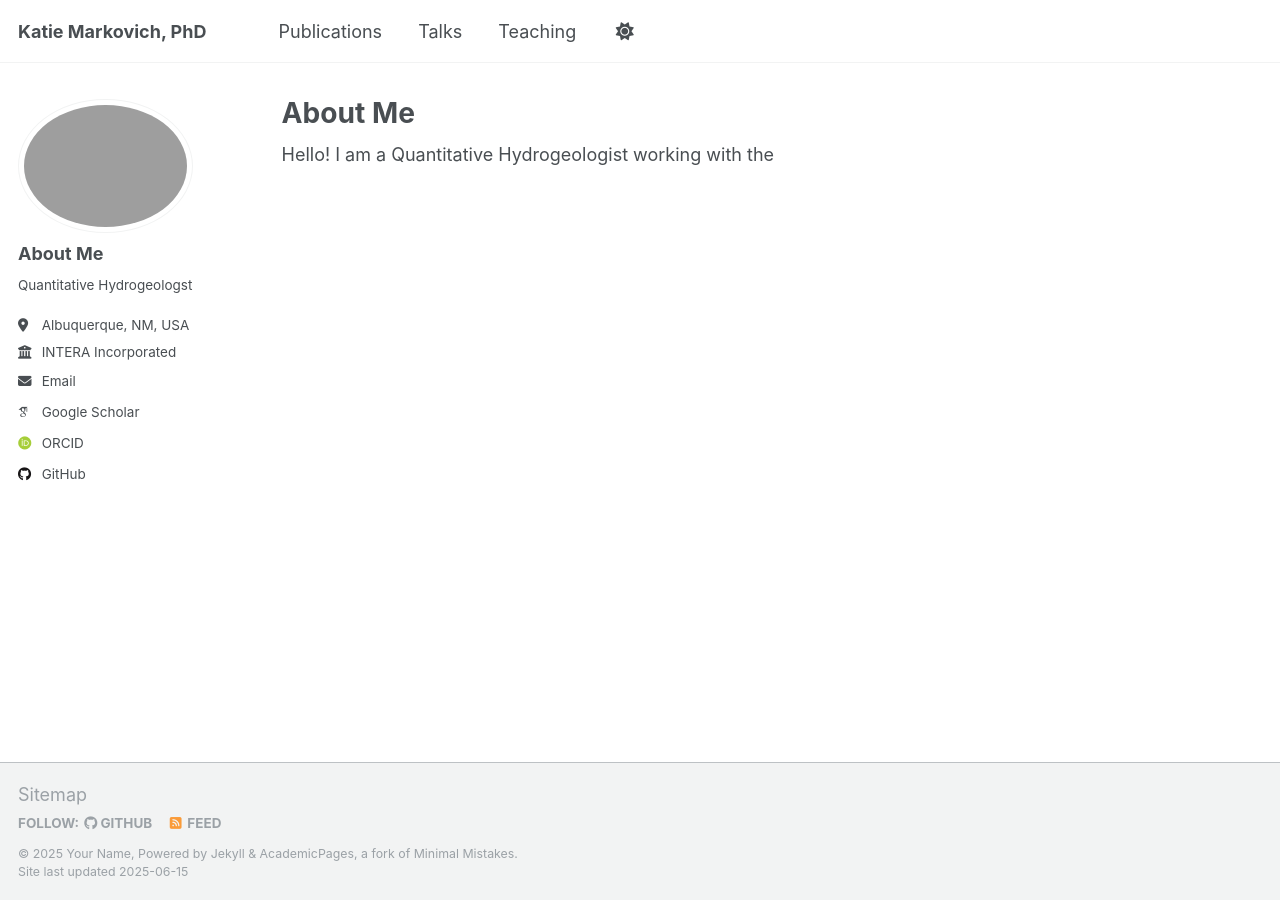
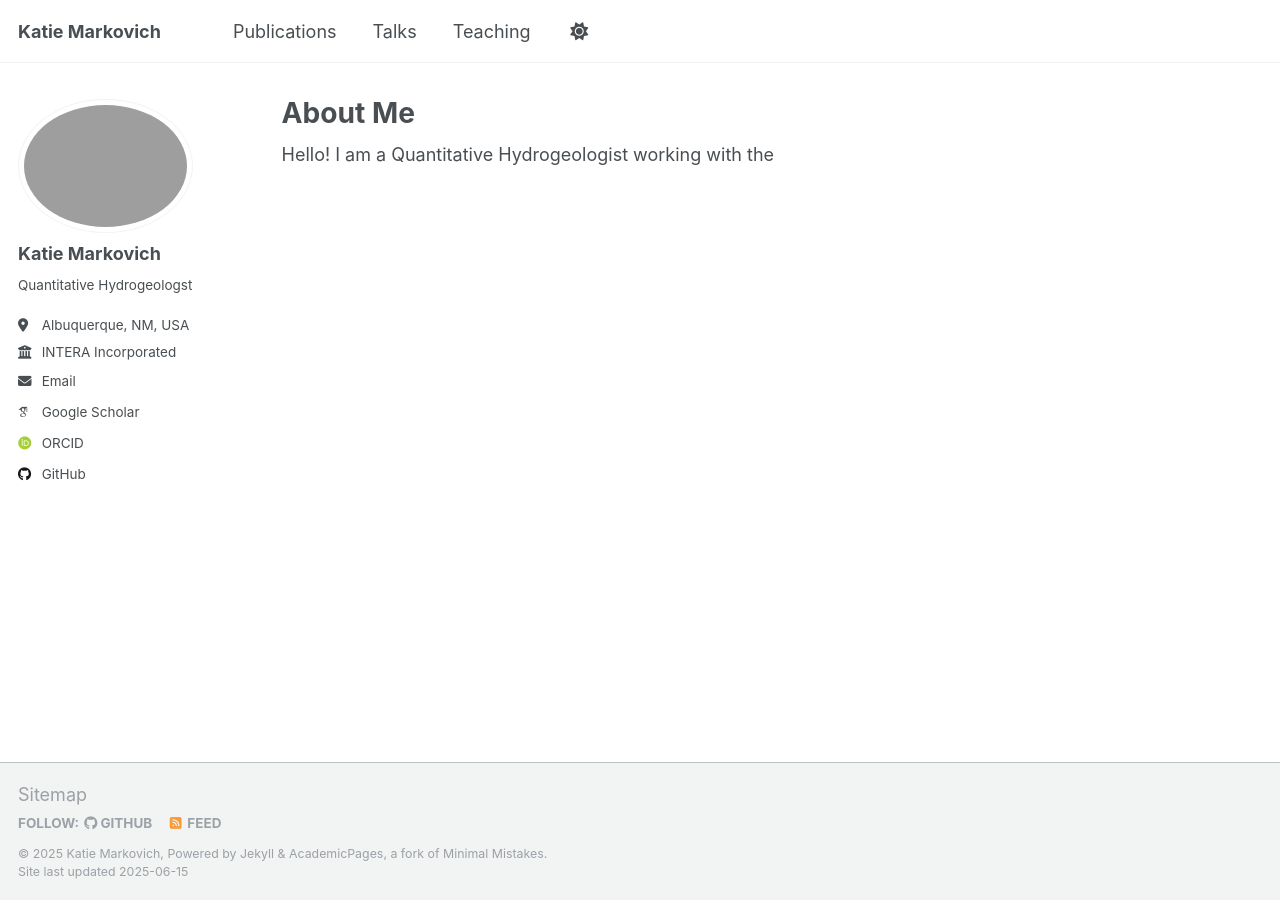
Before and after one commit to kmarkovich/kmarkovich.github.io, a Jekyll site: the page built from _pages/about.md, in a window 1280 px wide. Built offline with Jekyll 4.4.1, drawn with Linux system fonts in a browser that asks for light colours; some web fonts are replaced.

Commit message:
check in

```diff
--- a/_config.yml
+++ b/_config.yml
@@ -9,9 +9,9 @@
 # Basic Site Settings
 locale                   : "en-US"
 site_theme               : "default"
-title                    : "Katie Markovich, PhD"
+title                    : "Katie Markovich"
 title_separator          : "-"
-name                     : &name "Your Name"
+name                     : &name "Katie Markovich"
 description              : &description "personal description"
 url                      : https://kmarkovich.github.io # the base hostname & protocol for your site e.g. "https://[your GitHub username].github.io" or if you already have some other page hosted on Github then use "https://[your GitHub username].github.io/[Your Repo Name]"
 baseurl                  : "" # the subpath of your site, e.g. "/blog"
@@ -23,7 +23,7 @@ repository               : "kmarkovich/kmarkovich.github.io"
 author:
   # Biographic information
   avatar           : "Katie_Markovich_2.jpg"
-  name             : "About Me"
+  name             : "Katie Markovich"
   pronouns         : # example: "she/her"
   bio              : "Quantitative Hydrogeologst"
   location         : "Albuquerque, NM, USA"
```
